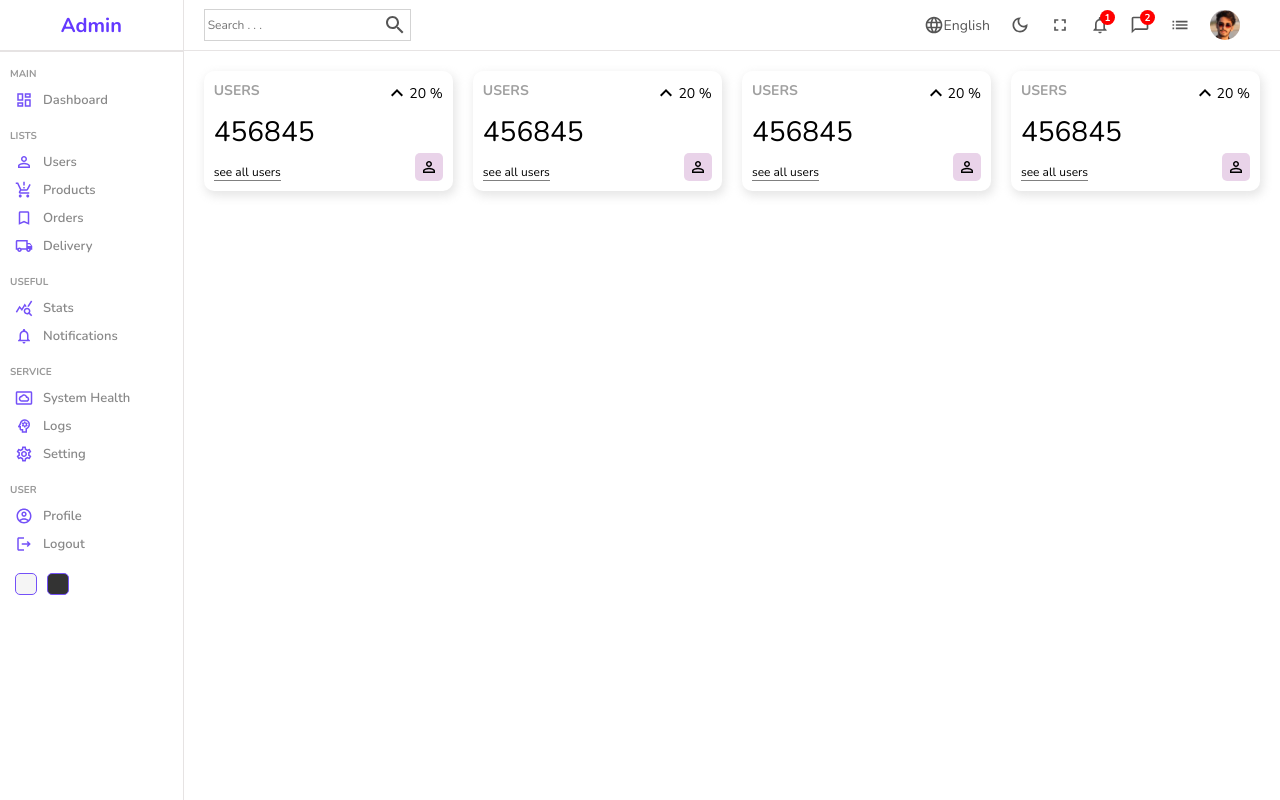
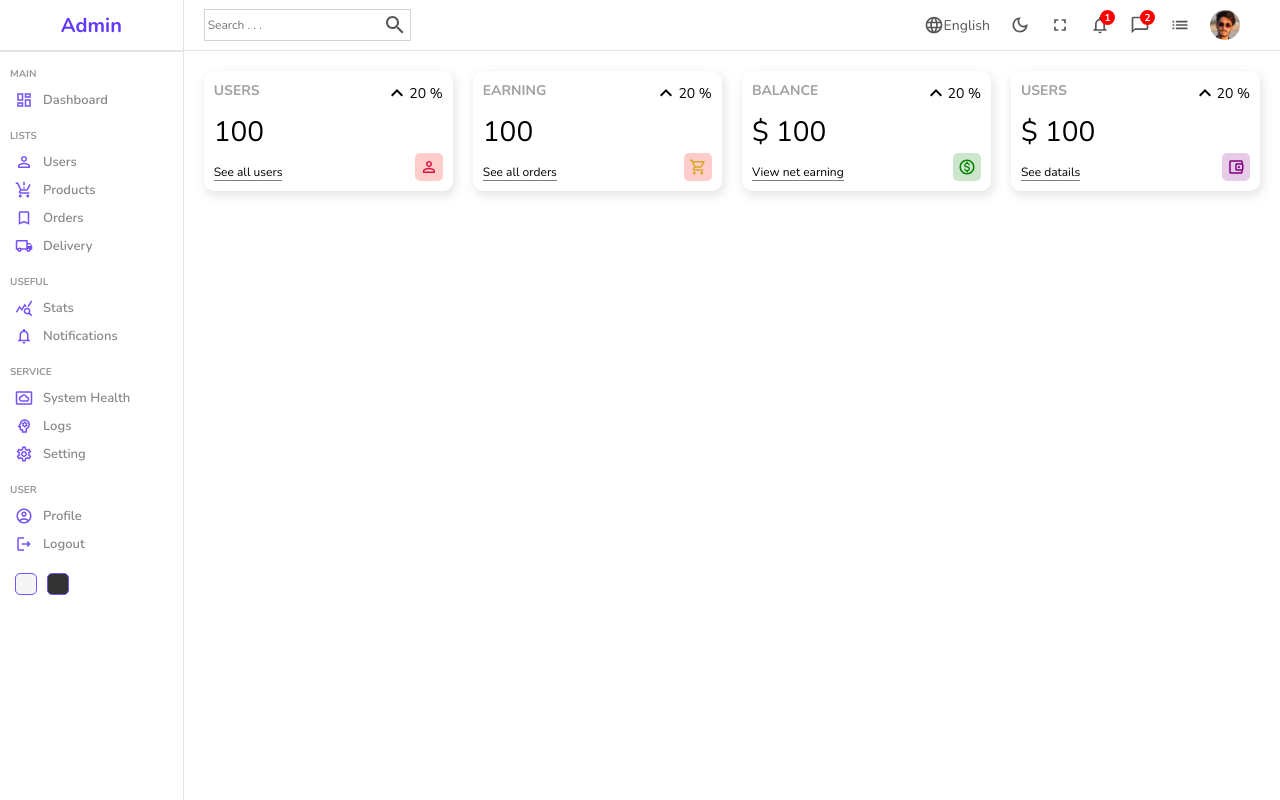
Before and after one commit to erfanmoghadasi/Dashboard, a React (Create React App) app: page / in a window 1280 px wide. Built offline with nearby package versions, Linux system fonts and the light colour scheme.

Commit message:
give data to widgets by props

```diff
--- a/src/components/widget/Widget.js
+++ b/src/components/widget/Widget.js
@@ -4,22 +4,89 @@
 //MUI icons
 import KeyboardArrowUpIcon from '@mui/icons-material/KeyboardArrowUp';
 import PersonOutlineOutlinedIcon from "@mui/icons-material/PersonOutlineOutlined";
+import AccountBalanceWalletOutlinedIcon from '@mui/icons-material/AccountBalanceWalletOutlined';
+import ShoppingCartOutlinedIcon from '@mui/icons-material/ShoppingCartOutlined';
+import MonetizationOnOutlinedIcon from '@mui/icons-material/MonetizationOnOutlined';
 
 
-function Widget(props) {
+function Widget({ type }) {
+    let data;
+
+    //temporary
+    const amount = 100;
+    const diff = 20;
+
+    switch(type){
+        case 'user':
+            data = {
+                title: "USERS",
+                isMoney: false,
+                link: "See all users",
+                icon: <PersonOutlineOutlinedIcon className='icon'
+                    style={{
+                        color: 'crimson',
+                        backgroundColor: 'rgba(255, 0, 0, 0.2)'
+                    }}
+                />
+            };
+            break;
+        case 'order':
+            data = {
+                title: "EARNING",
+                isMoney: false,
+                link: "See all orders",
+                icon: <ShoppingCartOutlinedIcon className='icon'
+                style={{
+                    color: 'goldenrod',
+                    backgroundColor: 'rgba(255, 0, 0, 0.2)'
+                }}
+                />
+            };
+            break;
+        case 'earning':
+            data = {
+                title: "BALANCE",
+                isMoney: true,
+                link: "View net earning",
+                icon: <MonetizationOnOutlinedIcon className='icon'
+                style={{
+                    color: 'green',
+                    backgroundColor: 'rgba(0, 128, 0, 0.2)'
+                }}
+                />
+            };
+            break;
+        case 'balance':
+            data = {
+                title: "USERS",
+                isMoney: true,
+                link: "See datails",
+                icon: <AccountBalanceWalletOutlinedIcon className='icon'
+                style={{
+                    color: 'purple',
+                    backgroundColor: 'rgba(128, 0, 128, 0.2)'
+                }}
+                />
+            };
+            break;
+
+            default:
+                break;
+    }
+
     return (
         <div className='widget'>
             <div className="left">
-                <span className="title">USERS</span>
-                <span className="counter">456845</span>
-                <span className="link">see all users</span>
+                <span className="title">{data.title}</span>
+                <span className="counter">{data.isMoney && "$"} {amount}</span>
+                <span className="link">{data.link}</span>
             </div>
             <div className="right">
                 <div className="percentage">
                     <KeyboardArrowUpIcon />
-                    20 %
+                    {diff} %
                 </div>
-                <PersonOutlineOutlinedIcon className='icon' />
+                {data.icon}
             </div>
         </div>
     );
--- a/src/components/widget/Widget.scss
+++ b/src/components/widget/Widget.scss
@@ -46,7 +46,6 @@
       .icon {
           font-size: 18px;
           padding: 5px;
-          background: rgba(128, 0, 128, 0.171);
           border-radius: 5px;
           align-self: flex-end;
       }
--- a/src/pages/home/Home.js
+++ b/src/pages/home/Home.js
@@ -13,10 +13,10 @@
             <div className="homeContainer">
                 <Nabvar />
                 <div className="widgets">
-                    <Widget />
-                    <Widget />
-                    <Widget />
-                    <Widget />
+                    <Widget type="user"/>
+                    <Widget type="order"/>
+                    <Widget type="earning"/>
+                    <Widget type="balance"/>
                 </div>
             </div>
         </div>
```
